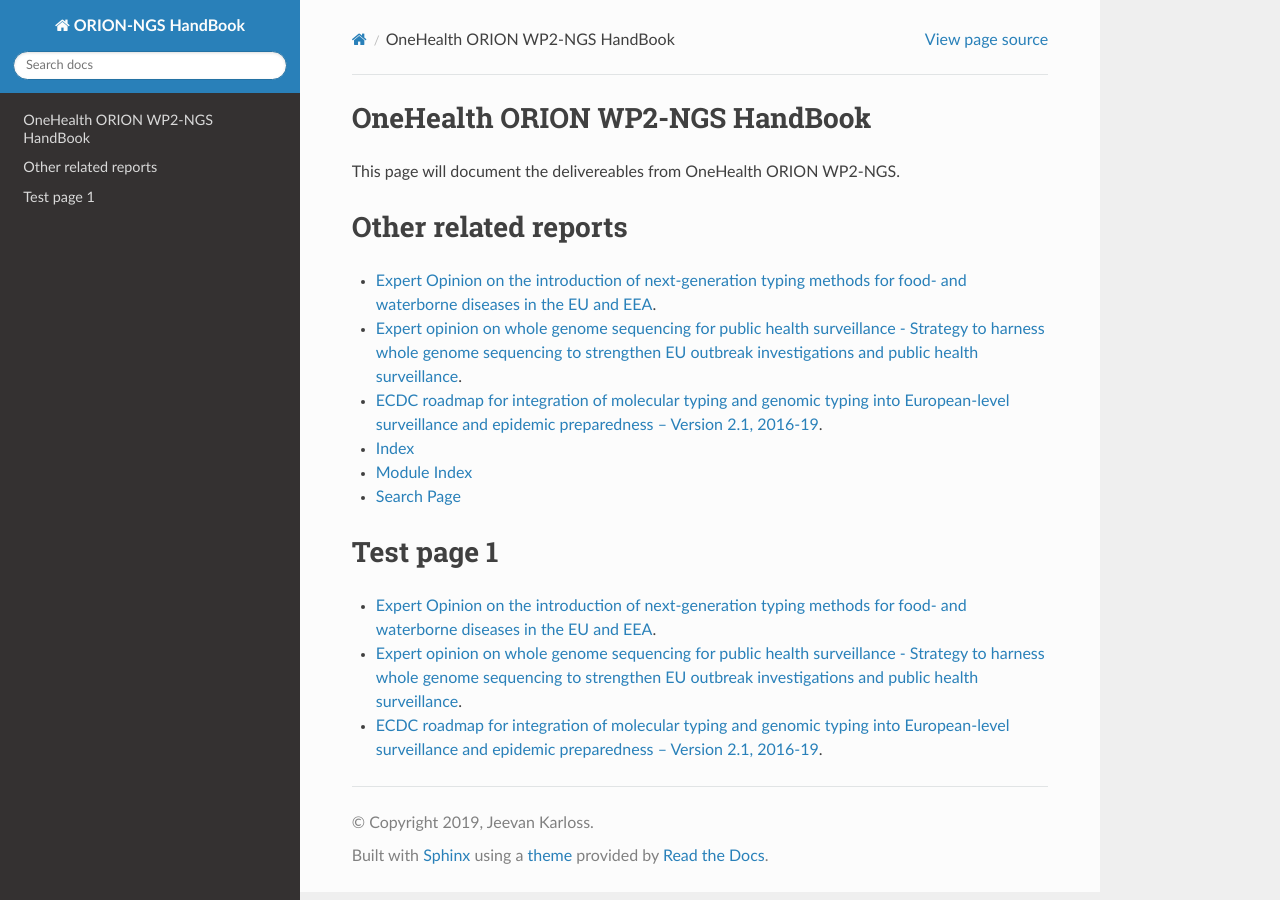
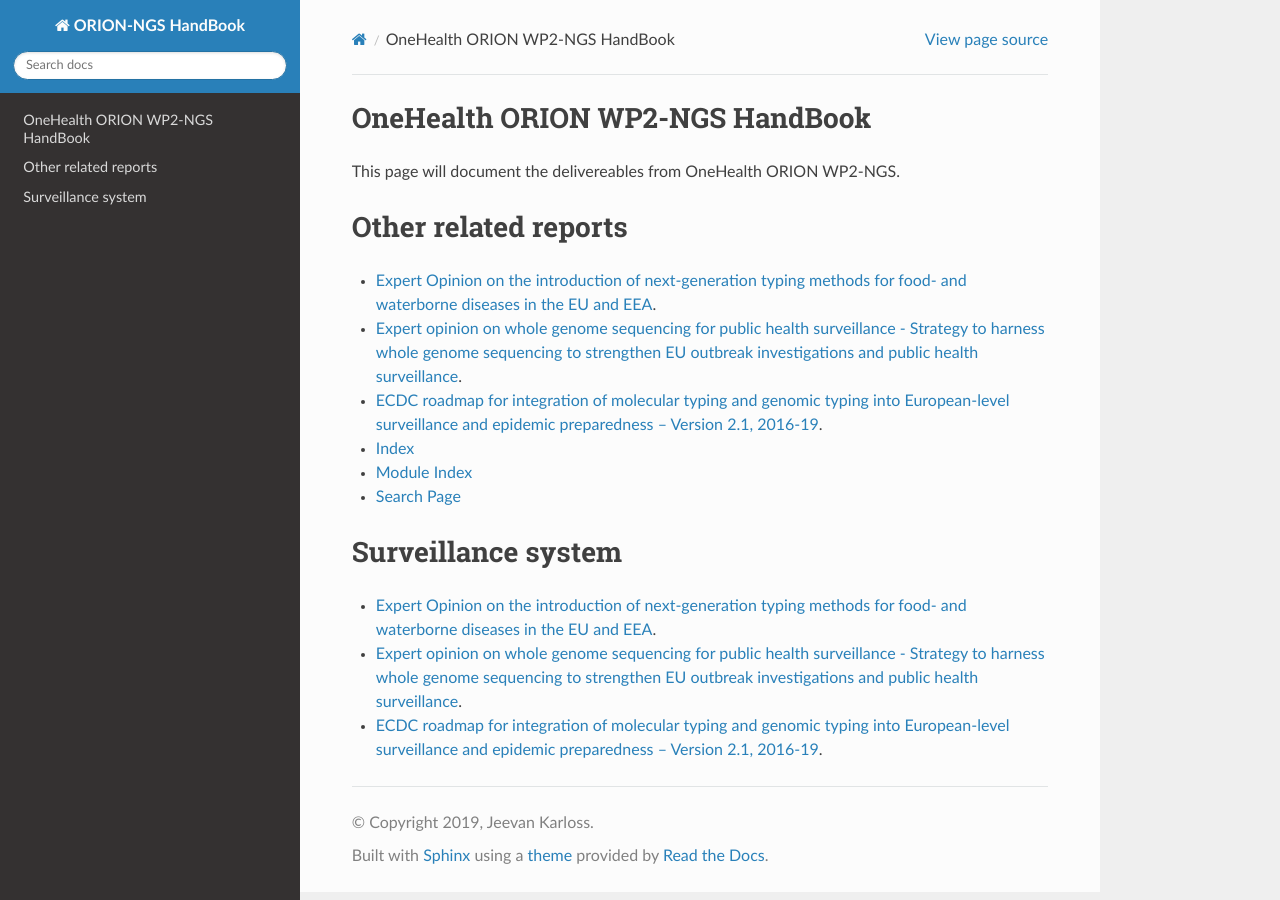
Before and after one commit to NorwegianVeterinaryInstitute/ORION_HandBook, a Sphinx documentation site: the page built from docs/source/index.rst, in a window 1280 px wide. Built offline with Sphinx 7.4.7 and the Read the Docs theme 2.0.0, drawn with Linux system fonts in a browser that asks for light colours.

Commit message:
Modified

```diff
--- a/docs/source/index.rst
+++ b/docs/source/index.rst
@@ -23,7 +23,7 @@ Other related reports
 * :ref:`search`
 
 
-Test page 1
+Surveillance system
 ==================
 * `Expert Opinion on the introduction of next-generation typing methods for food- and waterborne diseases in the EU and EEA <https://ecdc.europa.eu/sites/portal/files/media/en/publications/Publications/food-and-waterborne-diseases-next-generation-typing-methods.pdf>`_.
 * `Expert opinion on whole genome sequencing for public health surveillance - Strategy to harness whole genome sequencing to strengthen EU outbreak investigations and public health surveillance <https://ecdc.europa.eu/sites/portal/files/media/en/publications/Publications/whole-genome-sequencing-for-public-health-surveillance.pdf>`_.
```
